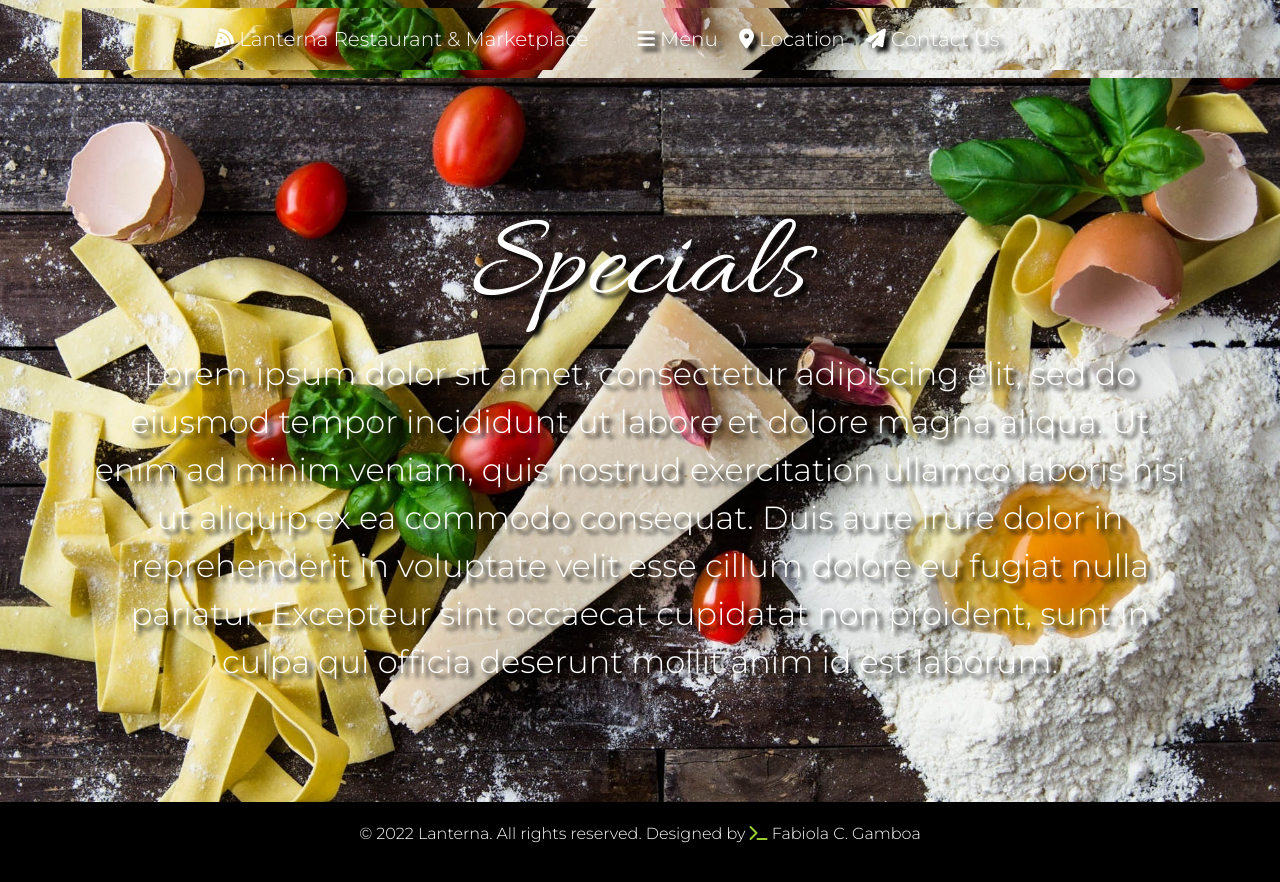
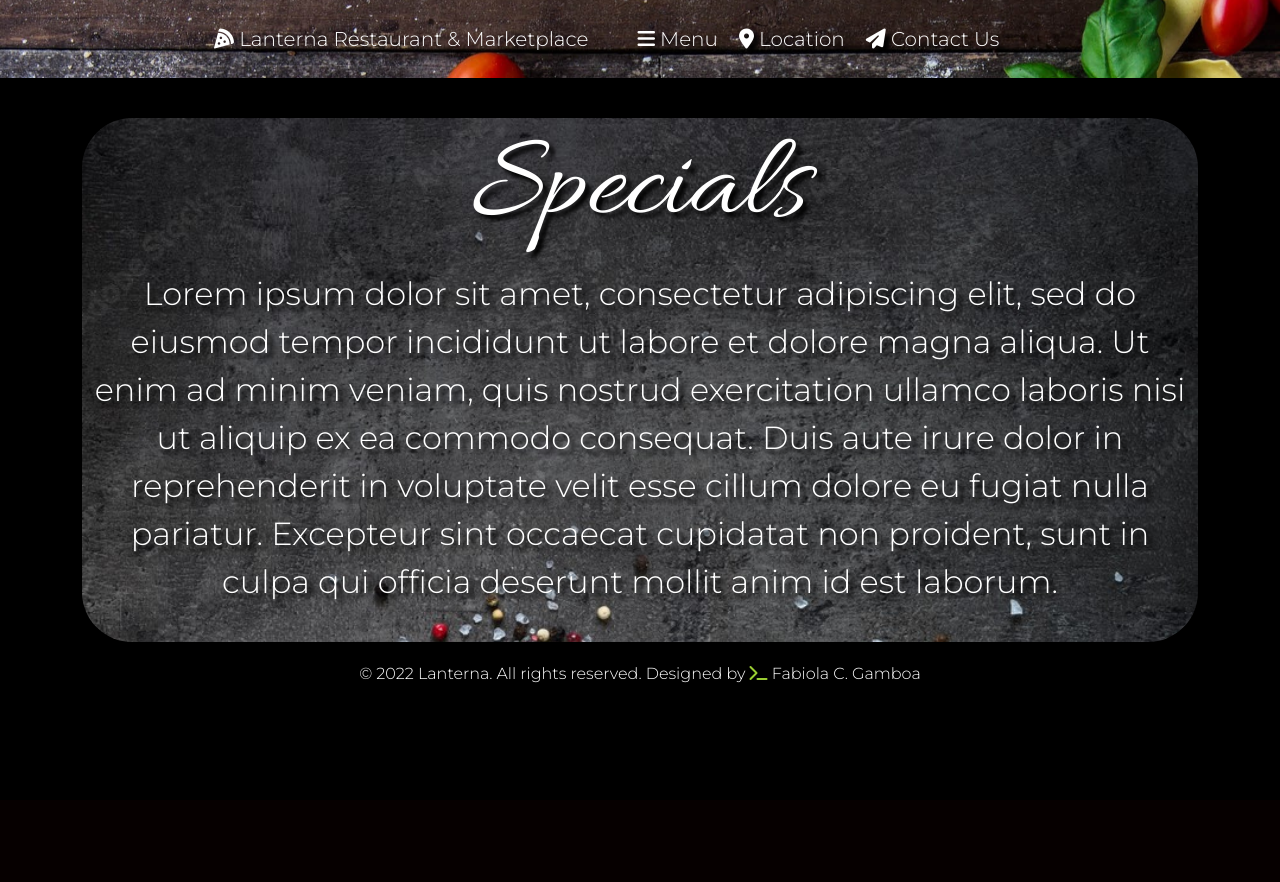
Before and after one commit to Fabscg/lanterna-marketplace, a PHP site: page /specials.html in a window 1280 px wide. After the commit the page ends 683 px from the top, so only its background shows below. Run offline with PHP 8.4, Linux system fonts and the light colour scheme; some libraries are stand-ins or nearby versions.

Commit message:
adding background in specials

```diff
--- a/assets/style.css
+++ b/assets/style.css
@@ -384,8 +384,18 @@
 
 /* SPECIALS */
 
+.special-body {
+    background: url("../assets/img/specials-background.jpeg");
+    background-size: cover;
+    margin: 0;
+    border-radius: 50px;
+}
+
+.second-page,
+.special-intro,
 #specials {
     background-color: black;
+    padding-top: 40px;
 }
 
 
--- a/index.js
+++ b/index.js
@@ -40,4 +40,3 @@
         }
     });
 });
-  // DOMContentLoaded  end
--- a/specials.html
+++ b/specials.html
@@ -22,7 +22,7 @@
     <title>Specials</title>
 </head>
 
-<body id="specials">
+<body class="second-page" id="specials">
 
     <nav id="navbar_top" class="navbar">
         <div class="container">
@@ -69,7 +69,7 @@
     </nav>
     <!-- Header -->
     <header id="header" class="row">
-        <div class="intro">
+        <div class="special-intro">
             <div class="overlay">
                 <div class="container">
                     <div class="row">
@@ -105,6 +105,6 @@
                 Gamboa</a></p>
     </footer>
 </body>
-<script src="index.js"></script>
+<script src="/index.js"></script>
 
 </html>
```
Also changed, not shown: assets/img/blackboard.jpg (deleted), assets/img/specials-background.jpeg (added).
